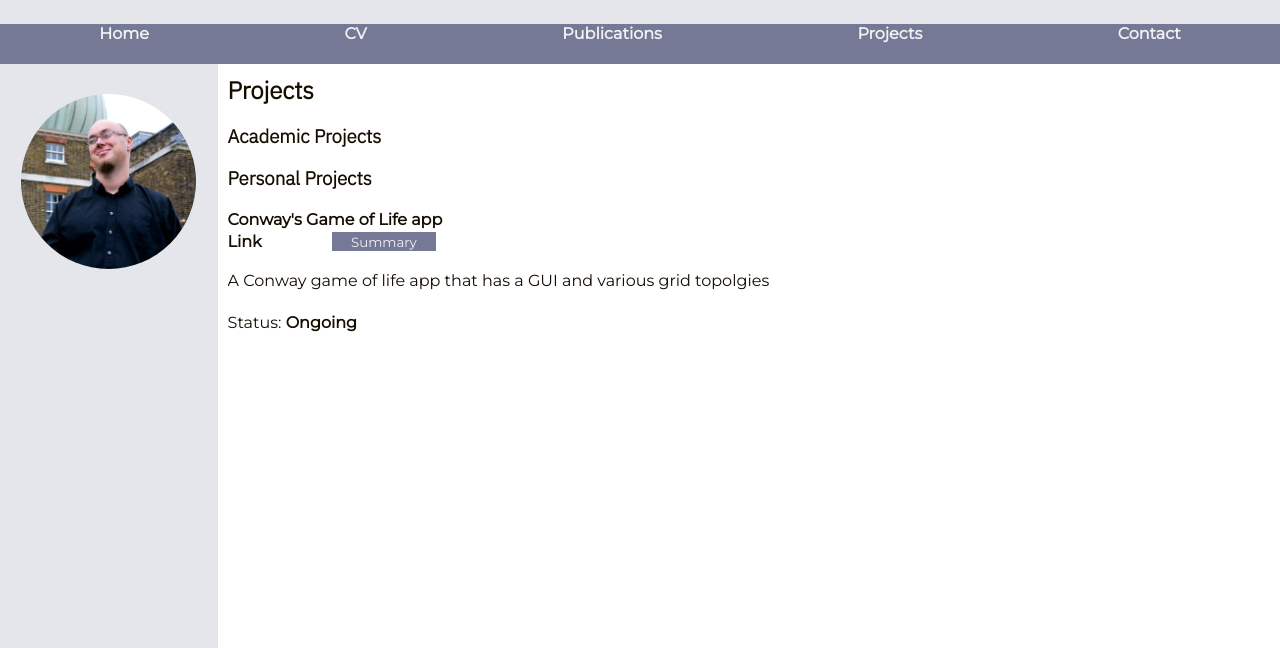
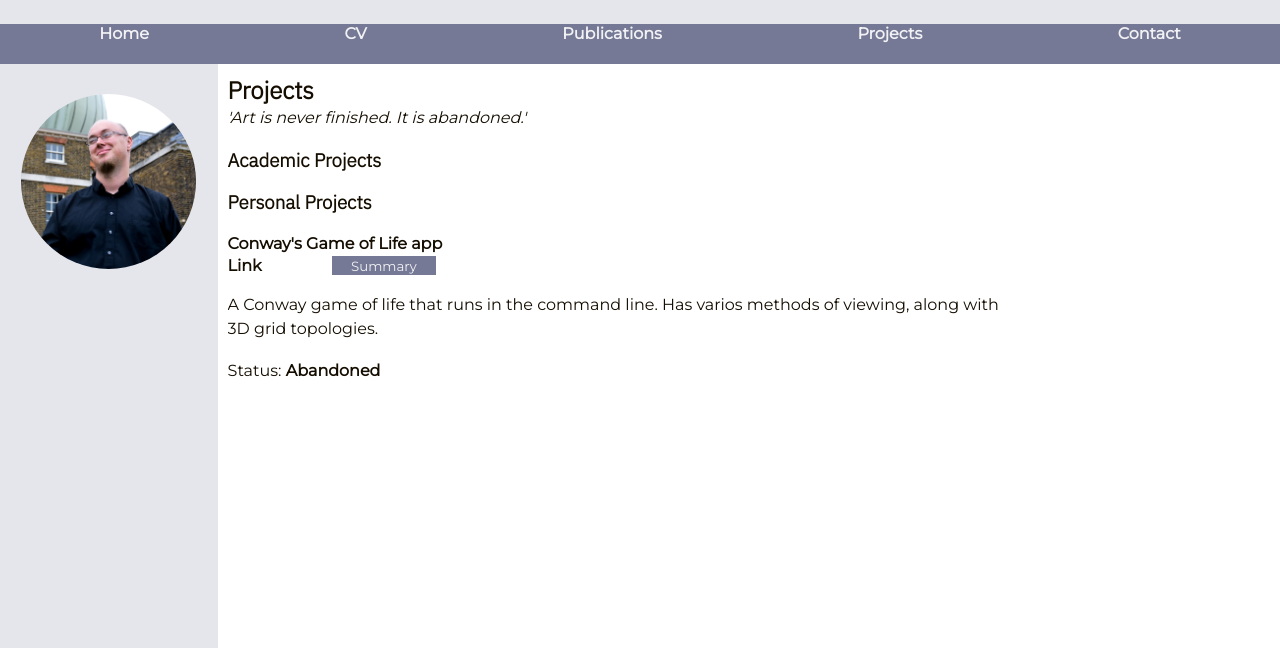
Before and after one commit to bisimilarjames/bisimilarjames.github.io, a plain HTML site: page proj.html in a window 1280 px wide. Both pictures are taken after a click on the button "Summary". Shown: the part 96-744 px from the top of the page. Drawn offline with Linux system fonts and the light colour scheme.

Commit message:
Conway abandoned update

```diff
--- a/proj.html
+++ b/proj.html
@@ -40,6 +40,7 @@
       <div class="content">
         <div class="project" tabindex="6">
           <h2>Projects</h2>
+          <p><i>'Art is never finished. It is abandoned.'</i></p>
           <br>
 
           <div class="ackack" tabindex="7">
@@ -57,9 +58,9 @@
             </div>
             <div id="Conway" class="abstract">
               <br>
-              <p>A Conway game of life app that has a GUI and various grid topolgies</p>
+              <p>A Conway game of life that runs in the command line. Has varios methods of viewing, along with 3D grid topologies.</p>
               <br>
-              <p>Status: <b>Ongoing</b></p>
+              <p>Status: <b>Abandoned</b></p>
             </div>
             <br>
             <br>
```
